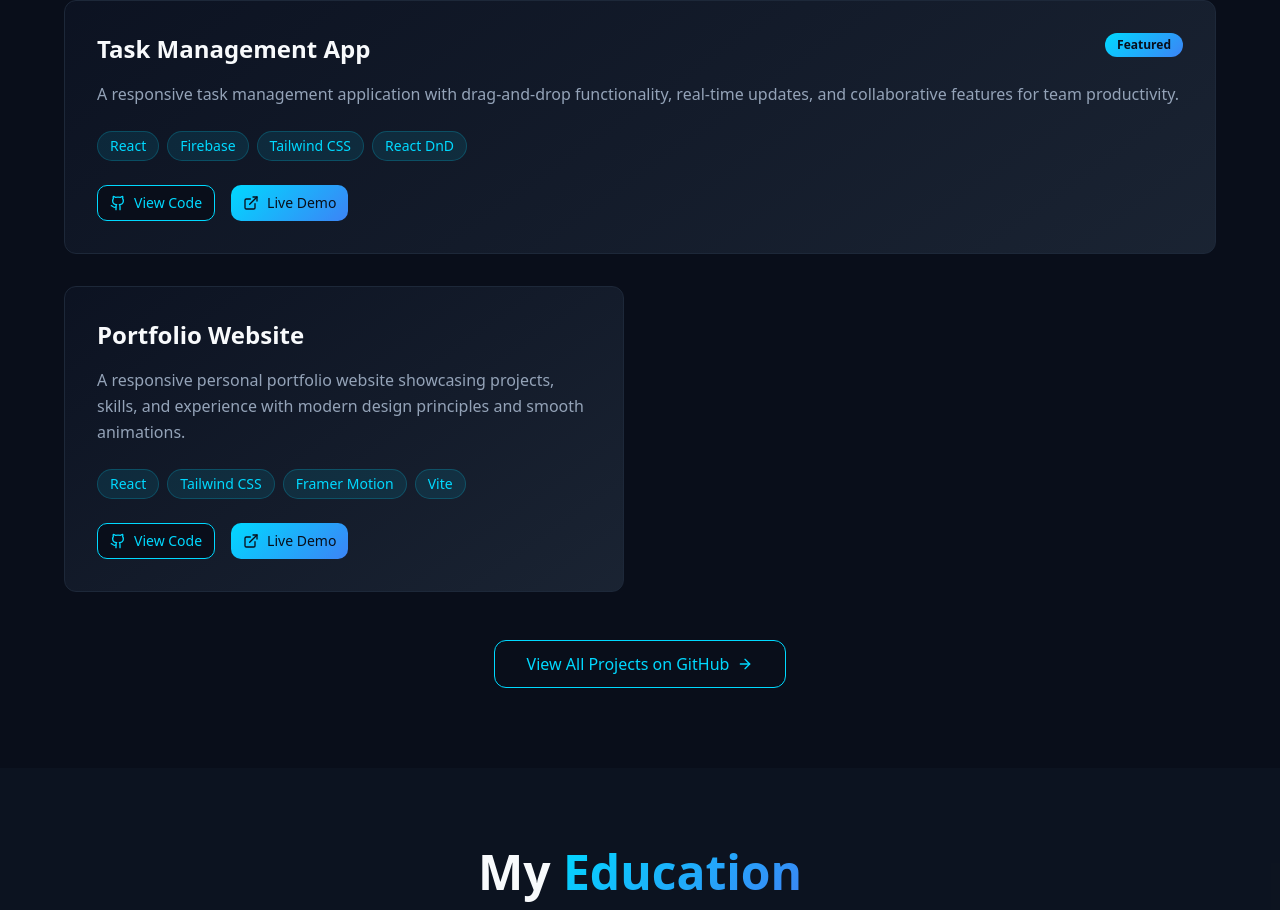
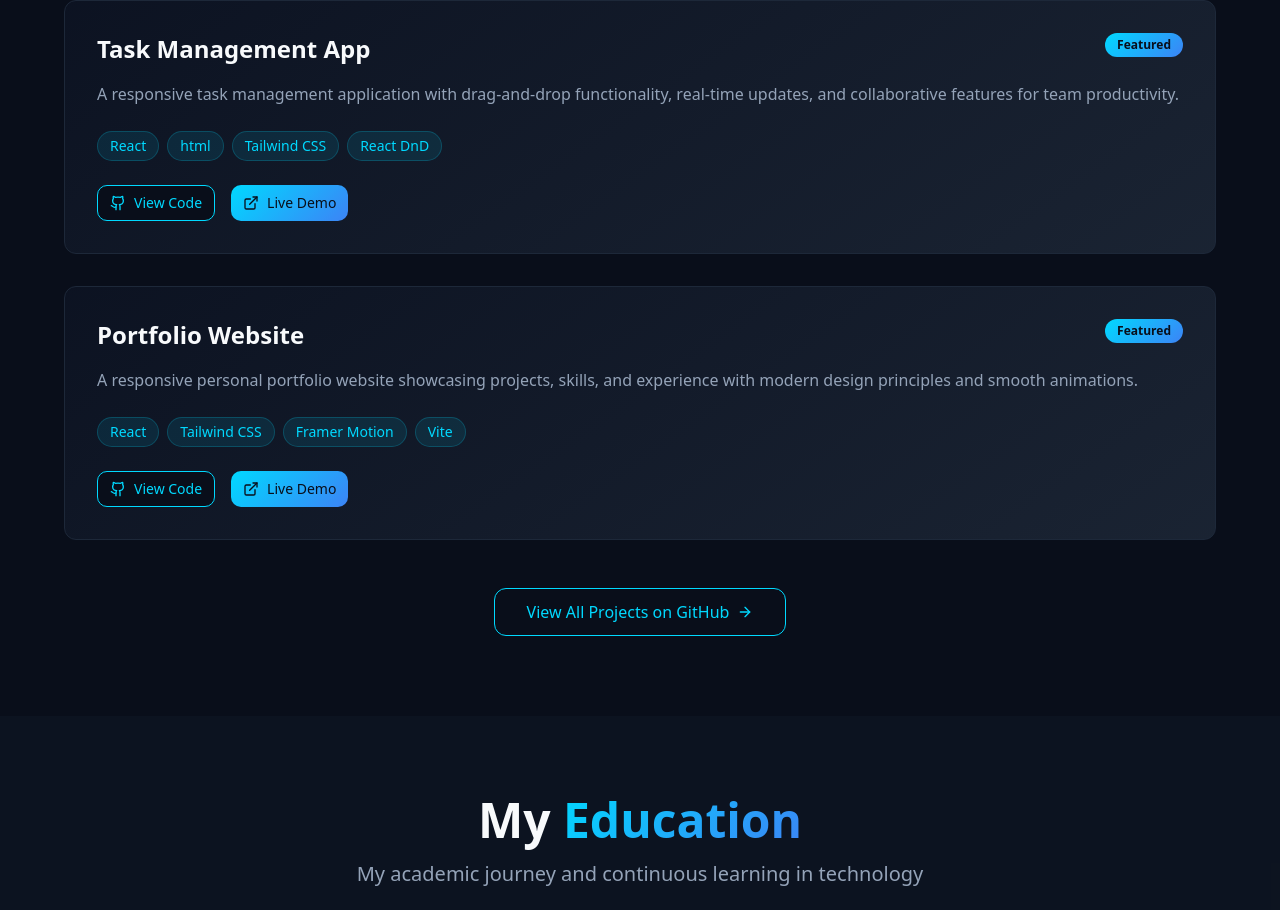
Before and after one commit to AjayKvarma42/ajay-v-portfolio-bloom, a React (Vite) app: page / in a window 1280 px wide. Shown: the part 3710-4620 px from the top of the page. Built offline with nearby package versions, Linux system fonts and the light colour scheme.

Commit message:
update projects.tsx

```diff
--- a/src/components/Projects.tsx
+++ b/src/components/Projects.tsx
@@ -14,7 +14,7 @@ const Projects = () => {
     {
       title: "Task Management App",
       description: "A responsive task management application with drag-and-drop functionality, real-time updates, and collaborative features for team productivity.",
-      techStack: ["React", "Firebase", "Tailwind CSS", "React DnD"],
+      techStack: ["React", "html", "Tailwind CSS", "React DnD"],
       github: "https://github.com/AjayKvarma42/task-management-app",
       demo: "#",
       featured: true
@@ -25,7 +25,7 @@ const Projects = () => {
       techStack: ["React", "Tailwind CSS", "Framer Motion", "Vite"],
       github: "#",
       demo: "#",
-      featured: false
+      featured: true
     }
   ];
 
```
